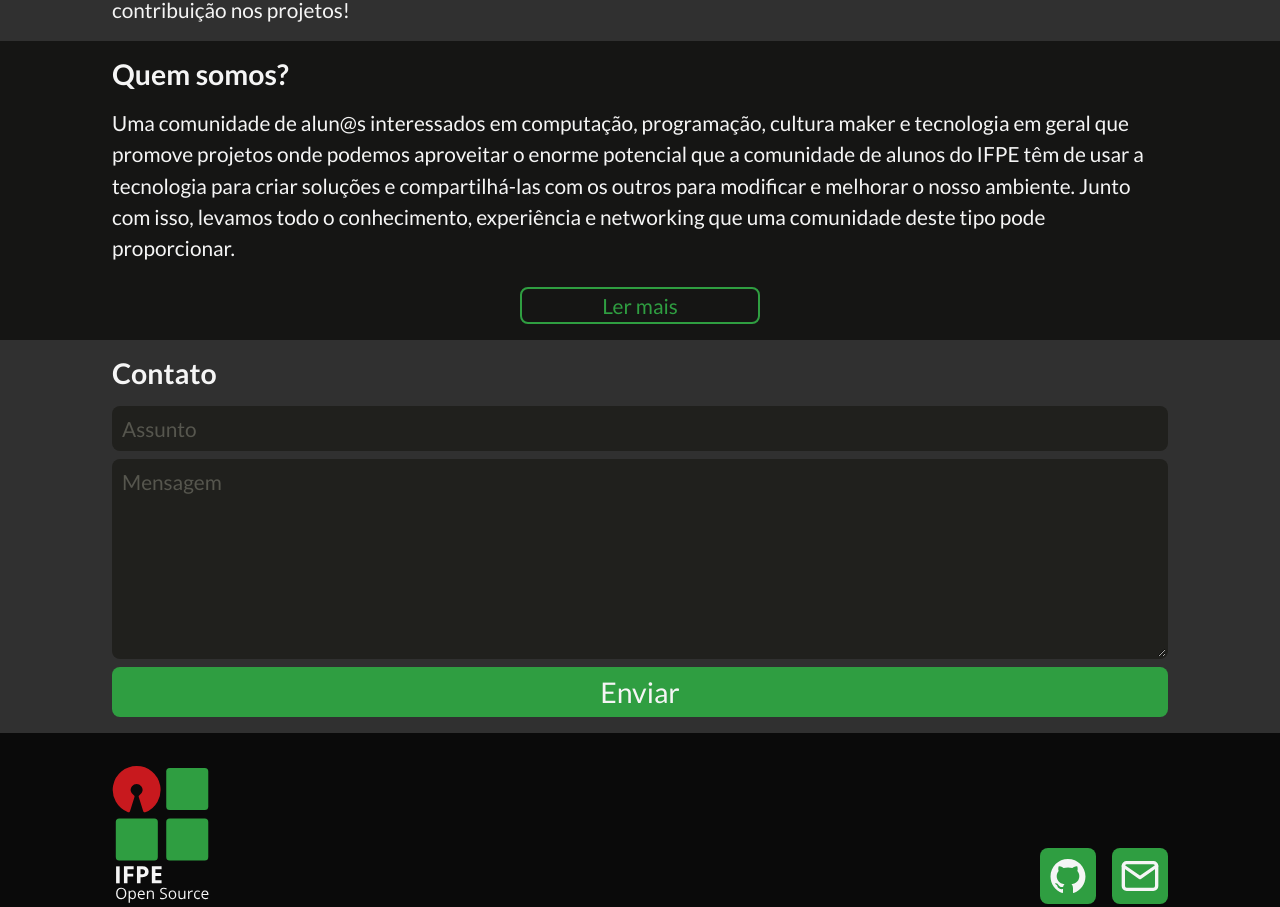
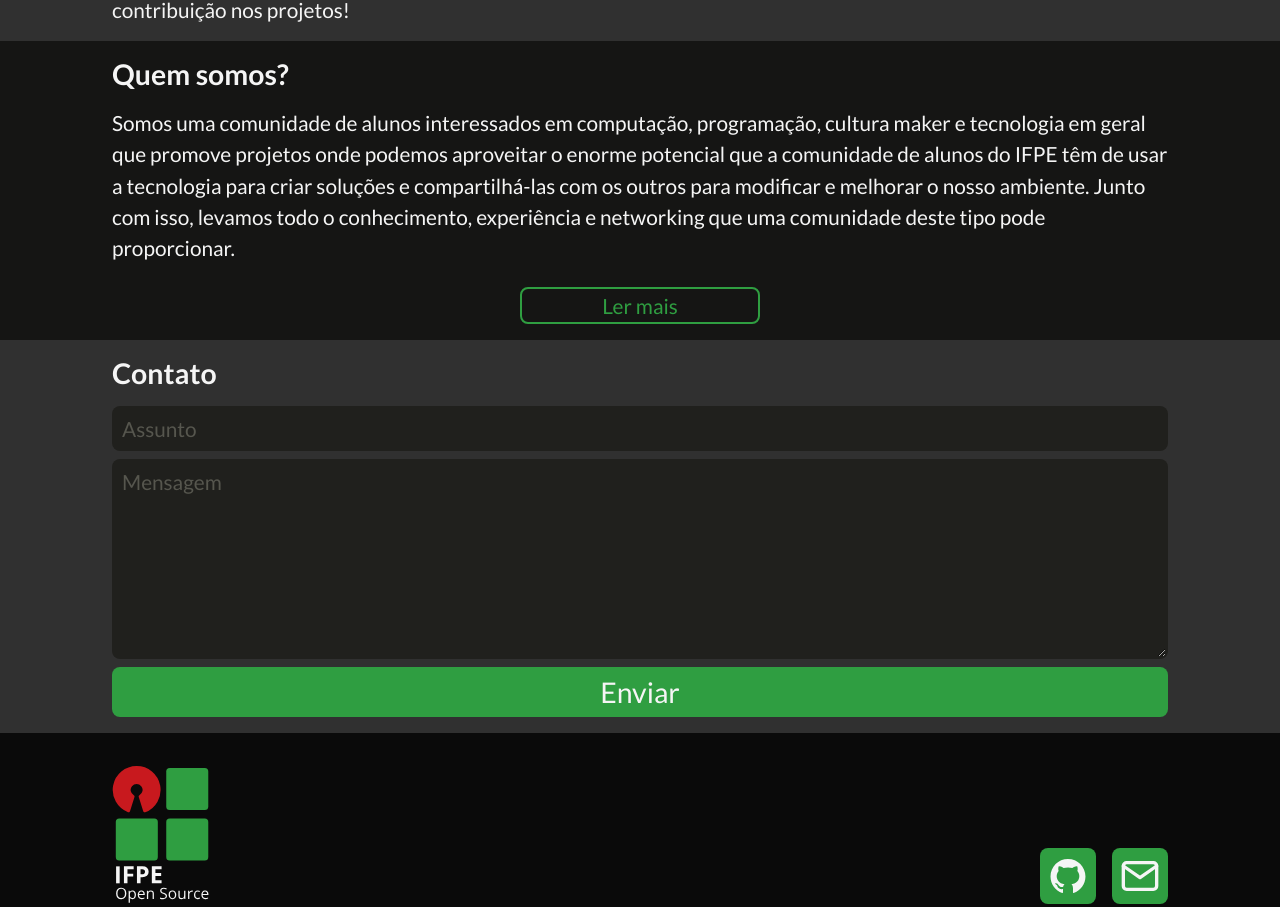
Before and after one commit to ifpeopensource/ifpeopensource.com.br, a Next.js app: page / in a window 1280 px wide. Shown: the part 1379-2286 px from the top of the page. Built offline with nearby package versions, Linux system fonts and the light colour scheme.

Commit message:
Update src/components/WhoWeAre/index.tsx
Co-authored-by: Welton Felix <contato.weltonf@gmail.com>

```diff
--- a/src/components/WhoWeAre/index.tsx
+++ b/src/components/WhoWeAre/index.tsx
@@ -14,7 +14,7 @@ const WhoWeAre: React.FC = () => {
     <Section>
       <Title>Quem somos?</Title>
       <Description>
-        Uma comunidade de alun@s interessados em computação, programação,
+        Somos uma comunidade de alunos interessados em computação, programação,
         cultura maker e tecnologia em geral que promove projetos onde podemos
         aproveitar o enorme potencial que a comunidade de alunos do IFPE têm de
         usar a tecnologia para criar soluções e compartilhá-las com os outros
```
